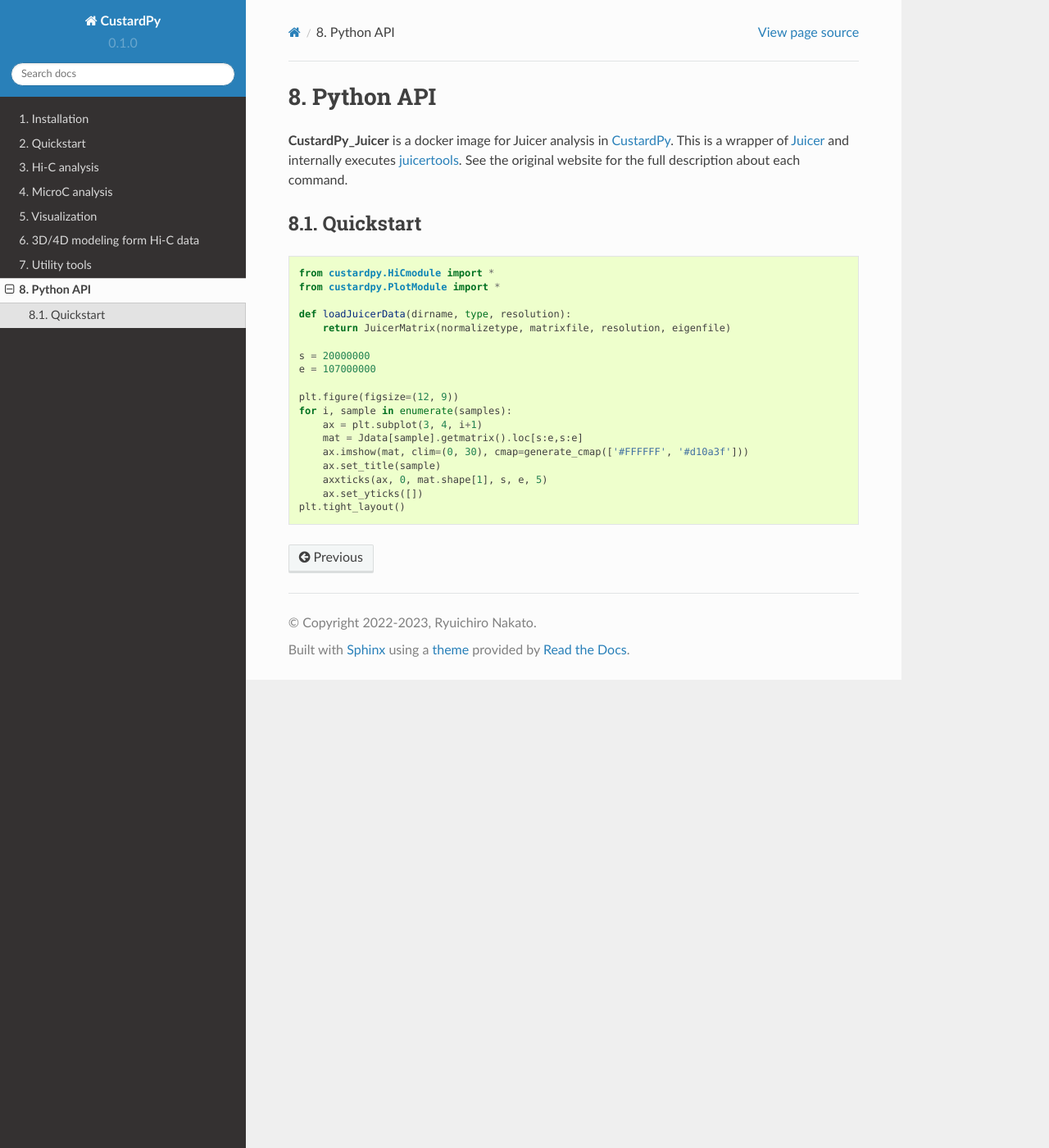
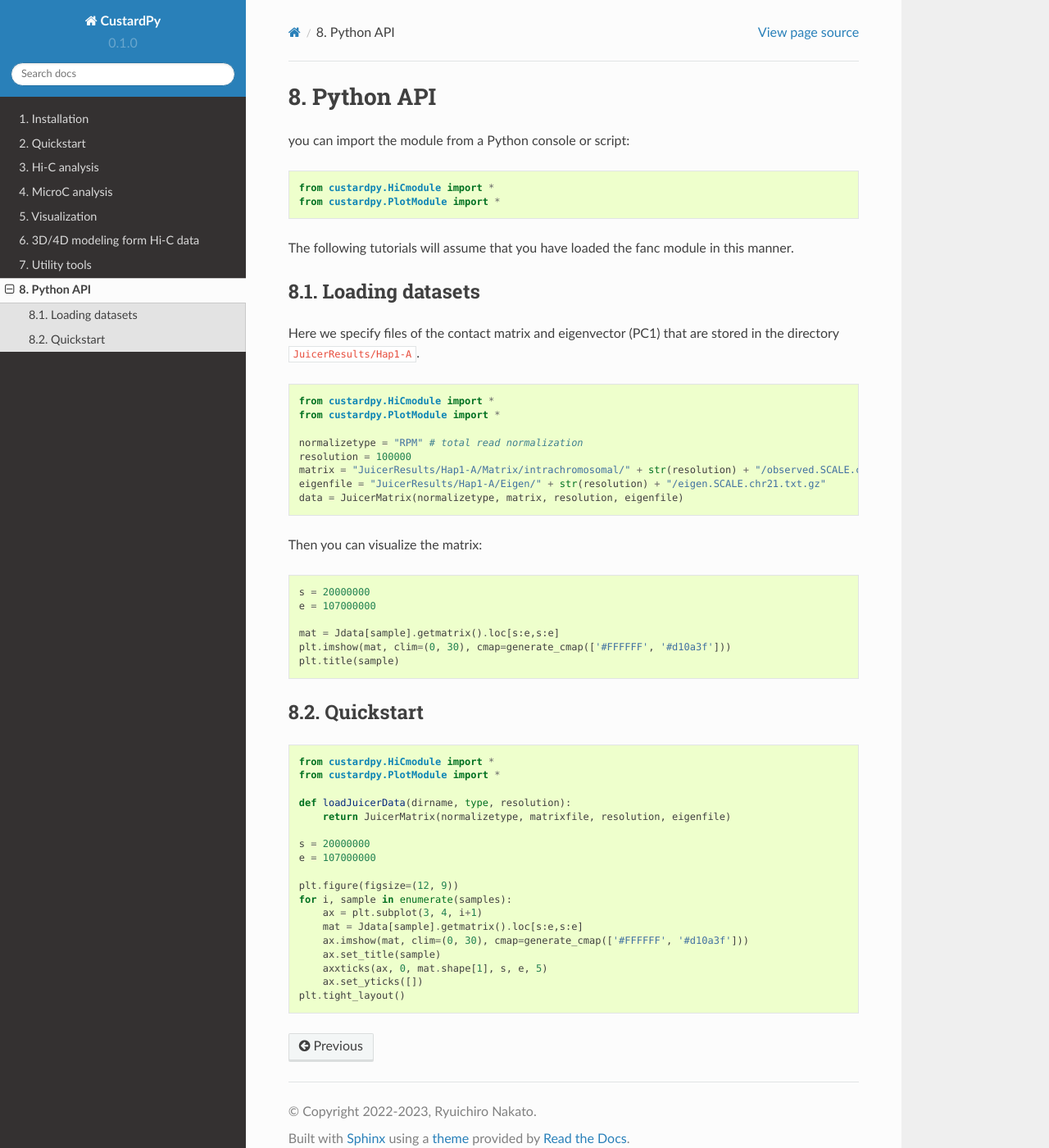
Before and after one commit to rnakato/CustardPy, a Sphinx documentation site: the page built from docs/content/API.rst, in a window 1280 px wide and 1400 px high. Shown: the whole window at 82% size. Built offline with Sphinx 7.4.7 and the Read the Docs theme 2.0.0, drawn with Linux system fonts in a browser that asks for light colours.

Commit message:
modify docs

```diff
--- a/docs/content/API.rst
+++ b/docs/content/API.rst
@@ -1,9 +1,42 @@
 Python API
 =====================
 
-**CustardPy_Juicer** is a docker image for Juicer analysis in `CustardPy <https://github.com/rnakato/Custardpy>`_.
-This is a wrapper of `Juicer <https://github.com/aidenlab/juicer/wiki>`_ and internally executes `juicertools <https://github.com/aidenlab/juicer/wiki/Feature-Annotation>`_.
-See the original website for the full description about each command.
+you can import the module from a Python console or script:
+
+.. code-block:: Python3
+
+    from custardpy.HiCmodule import *
+    from custardpy.PlotModule import *
+
+The following tutorials will assume that you have loaded the fanc module in this manner.
+
+Loading datasets
+-----------------------
+
+Here we specify files of the contact matrix and eigenvector (PC1) that are stored in the directory ``JuicerResults/Hap1-A``.
+
+.. code-block:: Python3
+
+    from custardpy.HiCmodule import *
+    from custardpy.PlotModule import *
+
+    normalizetype = "RPM" # total read normalization
+    resolution = 100000
+    matrix = "JuicerResults/Hap1-A/Matrix/intrachromosomal/" + str(resolution) + "/observed.SCALE.chr21.matrix.gz"
+    eigenfile = "JuicerResults/Hap1-A/Eigen/" + str(resolution) + "/eigen.SCALE.chr21.txt.gz"
+    data = JuicerMatrix(normalizetype, matrix, resolution, eigenfile)
+
+Then you can visualize the matrix:
+
+.. code-block:: Python3
+
+    s = 20000000
+    e = 107000000
+
+    mat = Jdata[sample].getmatrix().loc[s:e,s:e]
+    plt.imshow(mat, clim=(0, 30), cmap=generate_cmap(['#FFFFFF', '#d10a3f']))
+    plt.title(sample)
+
 
 Quickstart
 ---------------------------
--- a/docs/content/Install.rst
+++ b/docs/content/Install.rst
@@ -16,13 +16,13 @@
 
 Most commands introduced in this manual are included in two Docker images for **CustardPy**.
 
-- ``CustardPy``
+- ``CustardPy``: https://hub.docker.com/r/rnakato/custardpy
     - An image that contains various tools for Hi-C/Micro-C analysis in addition to **CustardPy** itself, including:
 
         - Cooler version 0.8.6
         - cooltools version 0.5.1
         - HiCExplorer version 3.5.1
-- ``CustardPy_Juicer``
+- ``CustardPy_Juicer``: https://hub.docker.com/r/rnakato/custardpy_juicer
     - An image for `Juicer <https://github.com/aidenlab/juicer/wiki>`_ analysis (because Juicer requires older environment: ``cuda:8.0-cudnn7-devel-ubuntu16.04``).
     - This image internally implements the tools below:
 
```
